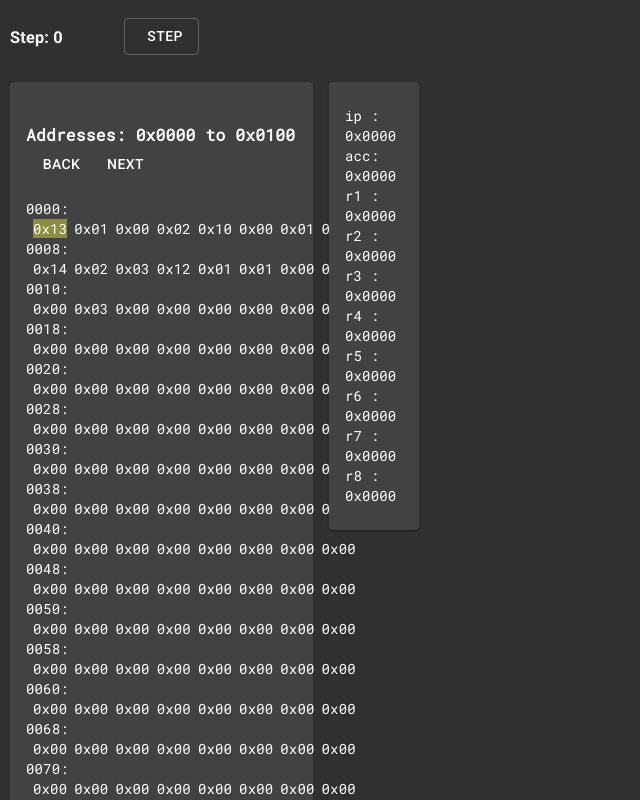
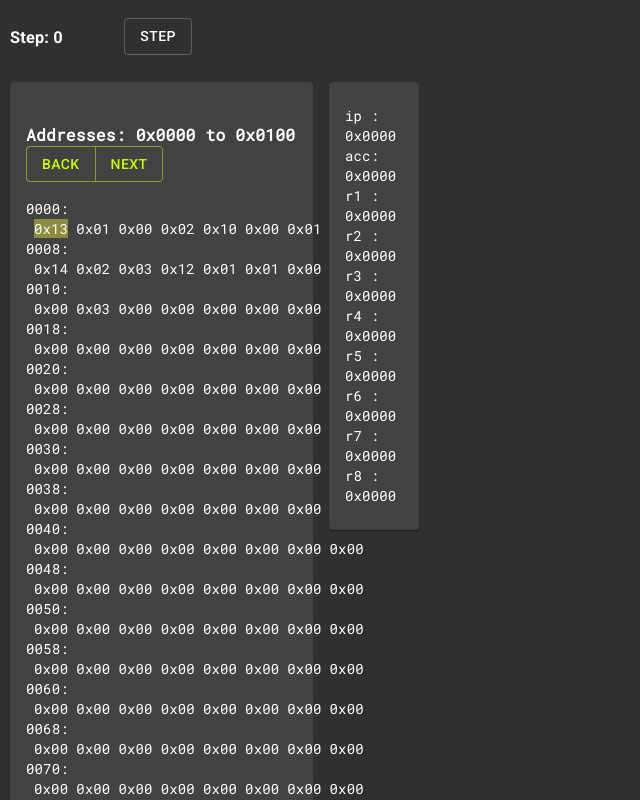
Before and after one commit to maxostarr/lljsvm-ide, a React (Create React App) app: page / in a window 1280 px wide. Shown: the top 800 px of the page, without its empty margins (0-640 px from the left). Built offline with nearby package versions, Linux system fonts and the light colour scheme.

Commit message:
fixed styling

```diff
--- a/src/componenets/memory.css
+++ b/src/componenets/memory.css
@@ -2,9 +2,9 @@
   font-family: "Roboto Mono", source-code-pro, Menlo, Monaco, Consolas,
     "Courier New", monospace;
 }
-span {
+/* span {
   margin-left: 0.5em;
-}
+} */
 
 .highlighted {
   background-color: rgb(141, 141, 63);
--- a/src/componenets/memory.js
+++ b/src/componenets/memory.js
@@ -1,5 +1,6 @@
 import React, { useState } from "react";
 import Button from "@material-ui/core/Button";
+import ButtonGroup from "@material-ui/core/ButtonGroup";
 import { makeStyles } from "@material-ui/core/styles";
 import Paper from "@material-ui/core/Paper";
 
@@ -21,6 +22,9 @@ const useStyles = makeStyles(theme => ({
     padding: theme.spacing(3, 2),
     fontFamily: "Roboto Mono",
     minWidth: 300
+  },
+  byte: {
+    marginLeft: theme.spacing(1)
   }
 }));
 
@@ -34,7 +38,7 @@ function Memory({ memory, ip }) {
       const bytes = viewMemoryAt((i + memoryBank) * 0x0008, memory);
       const byteSpans = bytes.bytes.map(byte => (
         <span
-          className={byte.address + (ip === byte.address ? " highlighted" : "")}
+          className={classes.byte + (ip === byte.address ? " highlighted" : "")}
           key={byte.address}
         >
           {byte.value}
@@ -54,8 +58,11 @@ function Memory({ memory, ip }) {
         <h3>
           Addresses: 0x{(memoryBank * 0x0008).toString(16).padStart(4, "0")} to
           0x
-          {(memoryBank * 0x0008 + 0x0100).toString(16).padStart(4, "0")}
+          {(memoryBank * 0x0008 + 0x0100).toString(16).padStart(4, "0")}{" "}
+          <ButtonGroup color="primary">
             <Button
+              variant="outlined"
+              color="secondary"
               onClick={() => {
                 if (memoryBank === 0) {
                   setMemoryBank(memoryBank);
@@ -67,6 +74,8 @@ function Memory({ memory, ip }) {
               Back
             </Button>
             <Button
+              variant="outlined"
+              color="secondary"
               onClick={() => {
                 if (memoryBank === 256 * 256) {
                   setMemoryBank(memoryBank);
@@ -77,6 +86,7 @@ function Memory({ memory, ip }) {
             >
               Next
             </Button>
+          </ButtonGroup>
         </h3>
       </div>
       {displayBytes}
```
Lines whose indentation alone changed are shown as unchanged.
